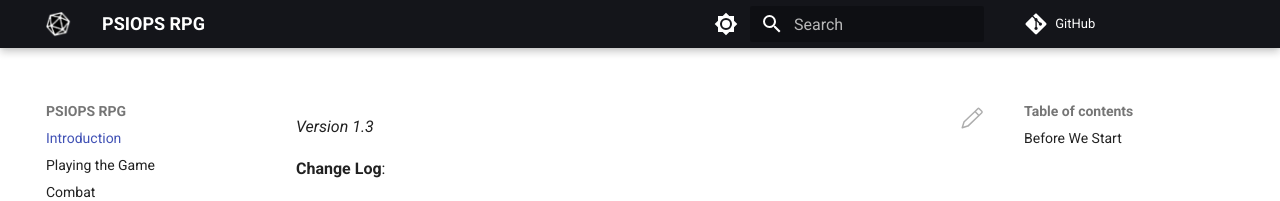
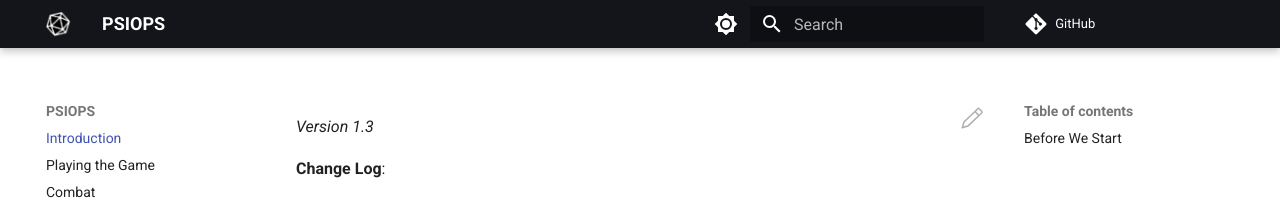
Before and after one commit to joemoose/psiops, an MkDocs documentation site: the page built from docs/index.md, in a window 1280 px wide. Shown: the top 201 px of the page. Built offline with MkDocs 1.6.1 and Material for MkDocs 9.7.7, drawn with Linux system fonts in a browser that asks for light colours; comment, search, counter and statistics services are not loaded.

Commit message:
Update mkdocs.yml

```diff
--- a/mkdocs.yml
+++ b/mkdocs.yml
@@ -1,10 +1,10 @@
 # Project information
 
-site_name: "PSIOPS RPG"
-site_url: https://joemoose.github.io/enigma/
+site_name: "PSIOPS"
+site_url: https://joemoose.github.io/psiops/
 site_author: Zachary Taylor
 site_description: An Adventure Roleplaying Game of Paranormal Special Forces Operatives
-site_dir: ../joemoose.github.io/enigma
+site_dir: ../joemoose.github.io/psiops/
 
 # Repo
 
```
